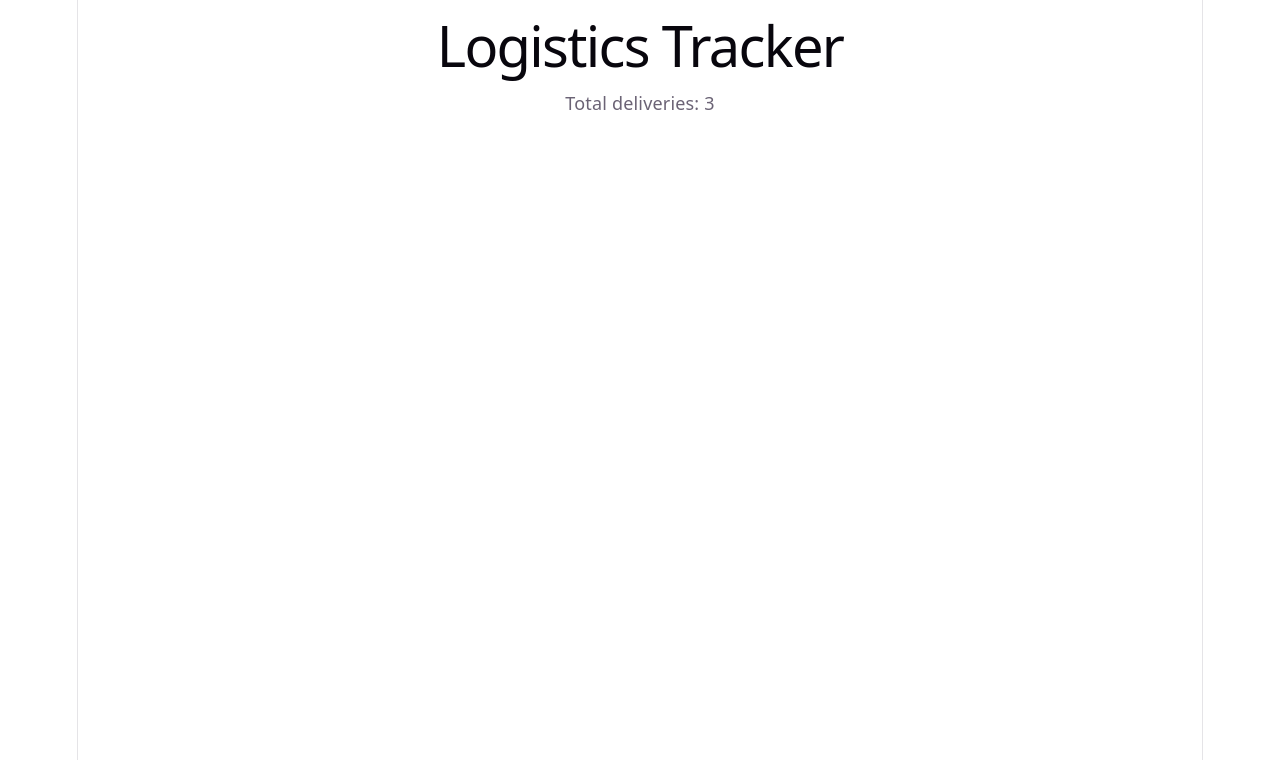
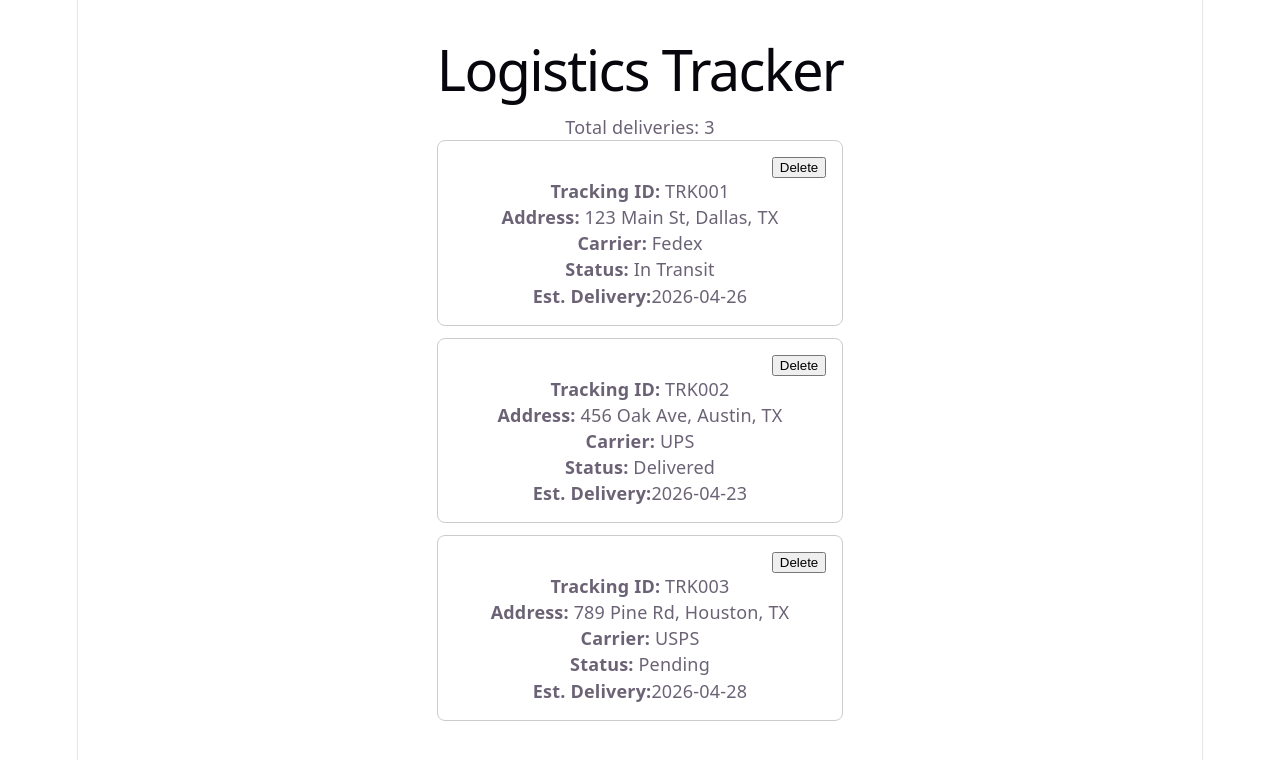
Before and after one commit to crispcodews/logistics-tracker, a React (Vite) app: page / in a window 1280 px wide. Shown: the top 760 px of the page. Built offline with nearby package versions, Linux system fonts and the light colour scheme.

Commit message:
Updates Too
Import DeliveryCard
Added styles

```diff
--- a/src/App.jsx
+++ b/src/App.jsx
@@ -1,5 +1,6 @@
 import { useState, useEffect } from "react";
 import { getDeliveries, addDelivery, deleteDelivery } from "./mockApi";
+import DeliveryCard from "./components/DeliveryCard";
 
 function App() {
   const [deliveries, setDeliveries] = useState([]);
@@ -44,9 +45,16 @@ function App() {
   if (error) return <p>{error}</p>;
 
   return (
-    <div>
+    <div style={{ maxWidth: '800px', margin: '0 auto', padding: '24px' }}>
       <h1>Logistics Tracker</h1>
       <p>Total deliveries: {deliveries.length}</p>
+      {deliveries.map((delivery) => (
+        <DeliveryCard
+          key={delivery.id}
+          delivery={delivery}
+          onDelete={handleDelete}
+        />
+      ))}
     </div>
   );
 }
```
